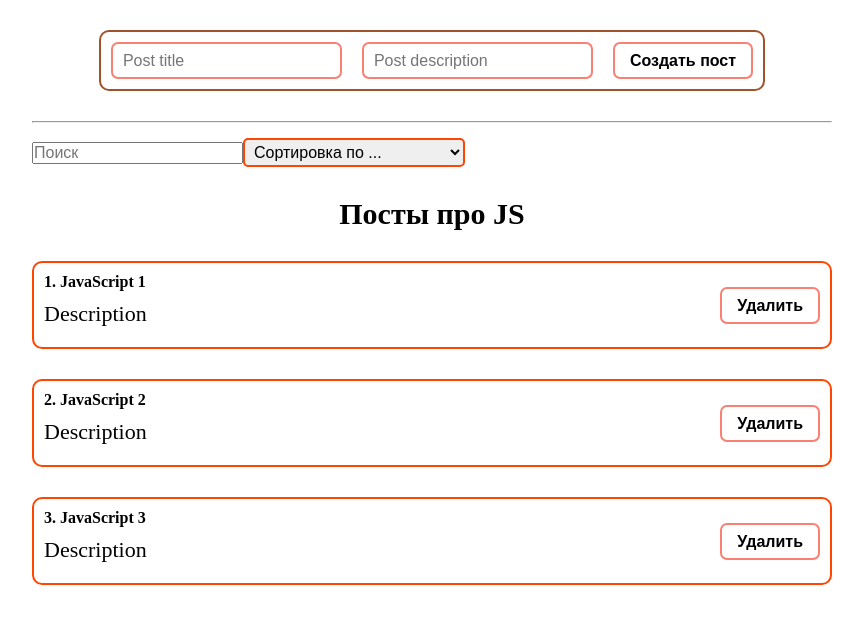
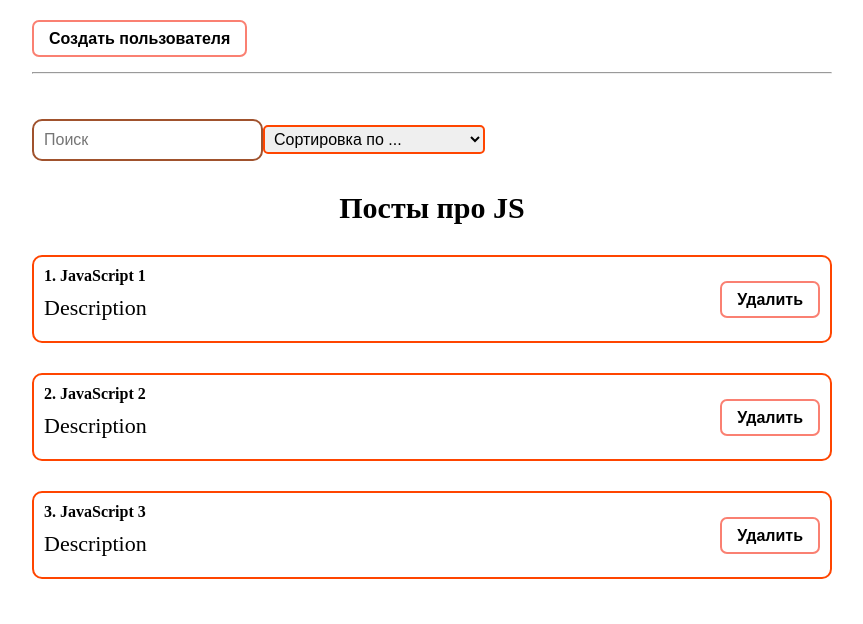
Before and after one commit to yrgenius/ulbi_tv_todo, a React (Create React App) app: page / in a window 1280 px wide. Shown: the top 624 px of the page, without its empty margins (208-1071 px from the left). Built offline with nearby package versions, Linux system fonts and the light colour scheme; the HTML template or start-up script is replaced by a standard one.

Commit message:
feat: add modal

```diff
--- a/src/App.js
+++ b/src/App.js
@@ -1,10 +1,11 @@
 import React, { useMemo, useRef, useState } from 'react';
 import PostList from './components/PostList.jsx';
 import PostForm from './components/PostForm.jsx';
-import NotFound from './components/NotFound.jsx';
 import PostFilter from './components/PostFilter.jsx';
+import MyModal from './components/UI/modal/MyModal.jsx';
 import './styles/style.css';
 import './styles/input.css';
+import MyButton from './components/UI/button/MyButton.jsx';
 
 
 function App() {
@@ -16,9 +17,11 @@
     ]);
 
     const [filter, setFilter] = useState({ sort: '', query: '' });
+    const [modal, setModal] = useState(false);
 
     const createPost = (newPost) => {
         setPosts([...posts, newPost]);
+        setModal(false);
     }
 
     const removePost = (post) => {
@@ -39,7 +42,14 @@
 
     return (
         <div className="App">
-            <PostForm create={createPost} />
+            <MyButton style={{ marginTop: '20px' }} onClick={() => setModal(true)}>
+                Создать пользователя
+            </MyButton>
+            <MyModal
+                visible={modal}
+                setVisible={setModal}>
+                <PostForm create={createPost} />
+            </MyModal>
             <hr style={{ margin: '15px 0' }} />
             <PostFilter
                 filter={filter}
--- a/src/components/PostFilter.jsx
+++ b/src/components/PostFilter.jsx
@@ -1,10 +1,13 @@
 import React from 'react';
 import MySelect from './UI/select/MySelect';
+import '../styles/style.css';
+
 
 const PostFilter = ({ filter, setFilter }) => {
     return (
         <div>
             <input
+                className='wrapper'
                 value={filter.query}
                 onChange={(e) => setFilter({ ...filter, query: e.target.value })}
                 placeholder='Поиск' />
--- a/src/components/PostForm.jsx
+++ b/src/components/PostForm.jsx
@@ -5,9 +5,6 @@
 const PostForm = ({ create }) => {
 
     const [post, setPost] = useState({ title: '', body: '' });
-    const [title, setTitle] = useState('');
-    const [body, setBody] = useState('');
-    // const bodyInputRef = useRef();
 
     function addNewPost(e) {
         e.preventDefault();
--- /dev/null
+++ b/src/components/UI/modal/MyModal.jsx
@@ -0,0 +1,20 @@
+import React from 'react';
+import styles from './MyModal.module.css';
+
+const MyModal = ({ children, visible, setVisible }) => {
+
+    const rootClasses = [styles.wrapper];
+    if (visible) {
+        rootClasses.push(styles.active);
+    }
+
+    return (
+        <div className={rootClasses.join(' ')} onClick={() => setVisible(false)}>
+            <div className={styles.content} onClick={(e) => e.stopPropagation()}>
+                {children}
+            </div>
+        </div>
+    );
+};
+
+export default MyModal;
--- /dev/null
+++ b/src/components/UI/modal/MyModal.module.css
@@ -0,0 +1,22 @@
+.wrapper {
+    position: fixed;
+    top: 0;
+    right: 0;
+    bottom: 0;
+    left: 0;
+    display: none;
+    background-color: rgba(0, 0, 0, 0.5);
+}
+
+.content {
+    padding: 25px;
+    background-color: #fff;
+    border-radius: 16px;
+    min-width: 250px;
+}
+
+.wrapper.active {
+    display: flex;
+    justify-content: center;
+    align-items: center;
+}
--- /dev/null
+++ b/src/styles/PostFilter.css
@@ -0,0 +1,6 @@
+.wrapper {
+    padding: 5px 10px;
+    border-radius: 5px;
+    border: 2px solid salmon;
+    border-radius: 7px;
+}
--- a/src/styles/style.css
+++ b/src/styles/style.css
@@ -1,17 +1,17 @@
-*{
+* {
     margin: 0;
     padding: 0;
     box-sizing: border-box;
     font-size: 16px;
 }
 
-#root{
+#root {
     margin: 0 auto;
     display: flex;
     justify-content: center;
 }
 
-.wrapper{
+.wrapper {
     margin-top: 30px;
     padding: 10px;
     border: 2px solid sienna;
```
